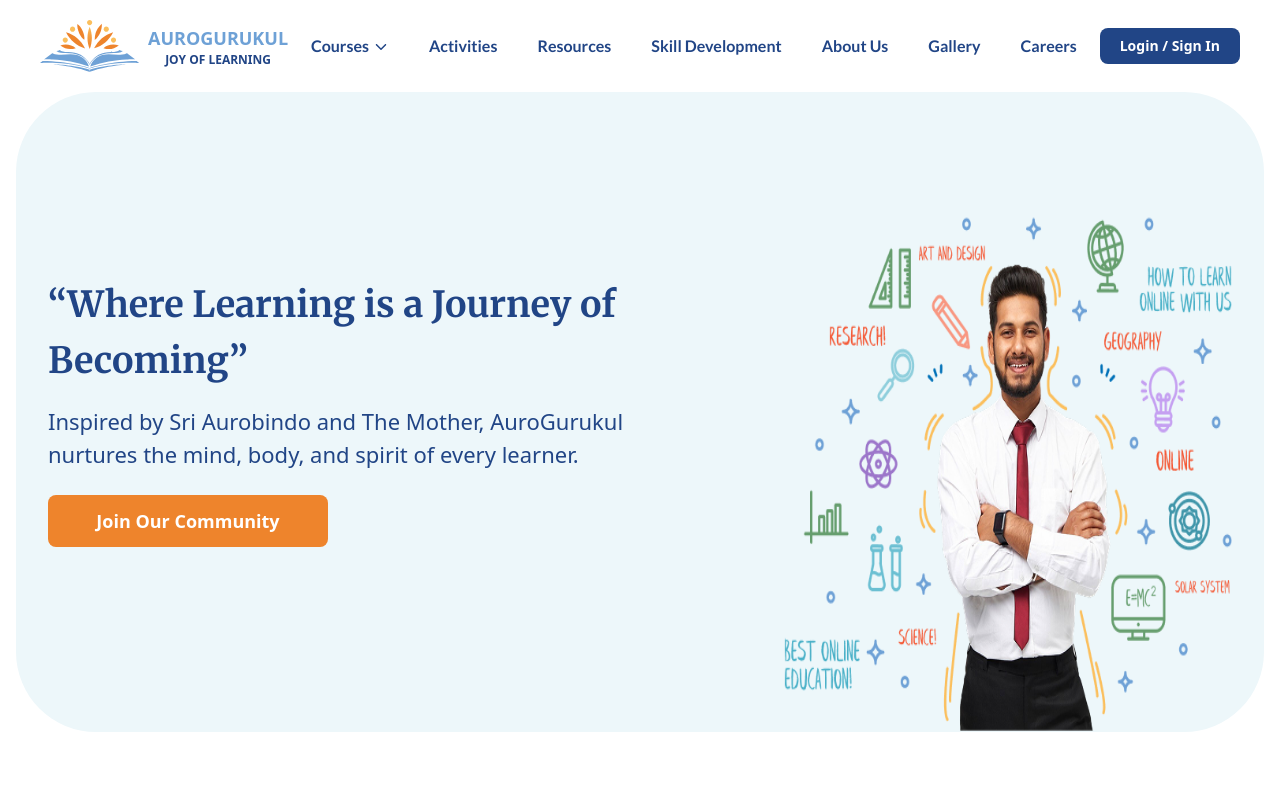
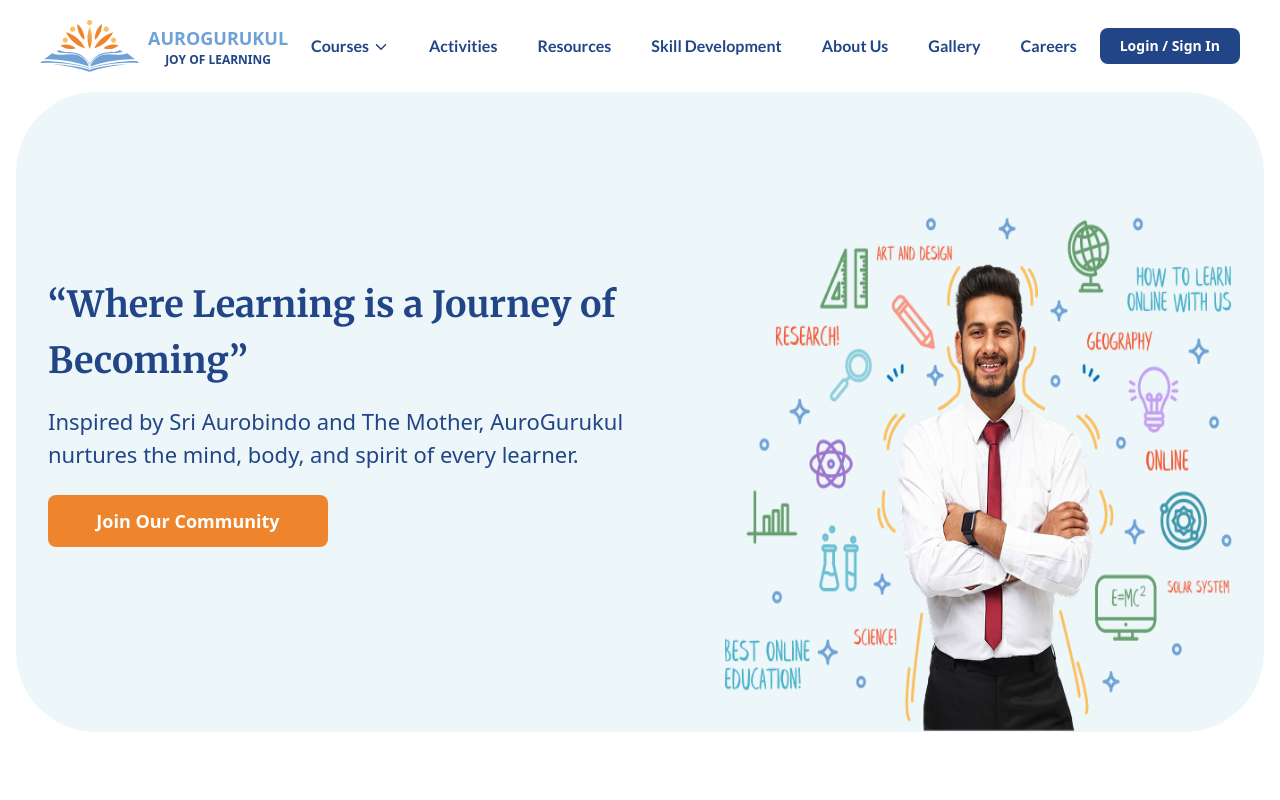
Before and after one commit to Roopavanan/Aurogurukul, a Next.js app: page /about in a window 1280 px wide. Shown: the top 800 px of the page. Built offline with nearby package versions, Linux system fonts and the light colour scheme.

Commit message:
update done

```diff
--- a/src/app/about/page.tsx
+++ b/src/app/about/page.tsx
@@ -26,7 +26,7 @@ export default function HeroSection() {
       {/* Hero section */}
       <section className="bg-white w-full overflow-hidden px-4">
         <div className="max-w-[1400px] mx-auto bg-[#EDF7FA] rounded-[80px] px-4 sm:px-6 lg:px-8">
-          <div className=" h-auto md:h-[640px] flex flex-col-reverse md:flex-row items-center justify-center gap-[40px] lg:gap-[160px] py-10">
+          <div className=" h-auto md:h-[640px] flex flex-col-reverse md:flex-row items-center justify-center gap-[40px] lg:gap-[100px] py-10">
             {/* Left Side Content */}
             <motion.div
               initial={{ opacity: 0, x: -40 }}
--- a/src/app/activities/page.tsx
+++ b/src/app/activities/page.tsx
@@ -128,9 +128,9 @@ export default function ActivitiesSection() {
 
           <div className="flex flex-wrap justify-center gap-6 md:gap-12 pt-2">
             {[
-              "Studio ARt & Clay Modeling",
+              "Studio Art & Clay Modeling",
               "Indian & Western Music Workshops",
-              "Theatre, Storytelling 7 Movement Arts"
+              "Theatre, Storytelling & Movement Arts"
             ].map((item) => (
               <button
                 key={item}
```
